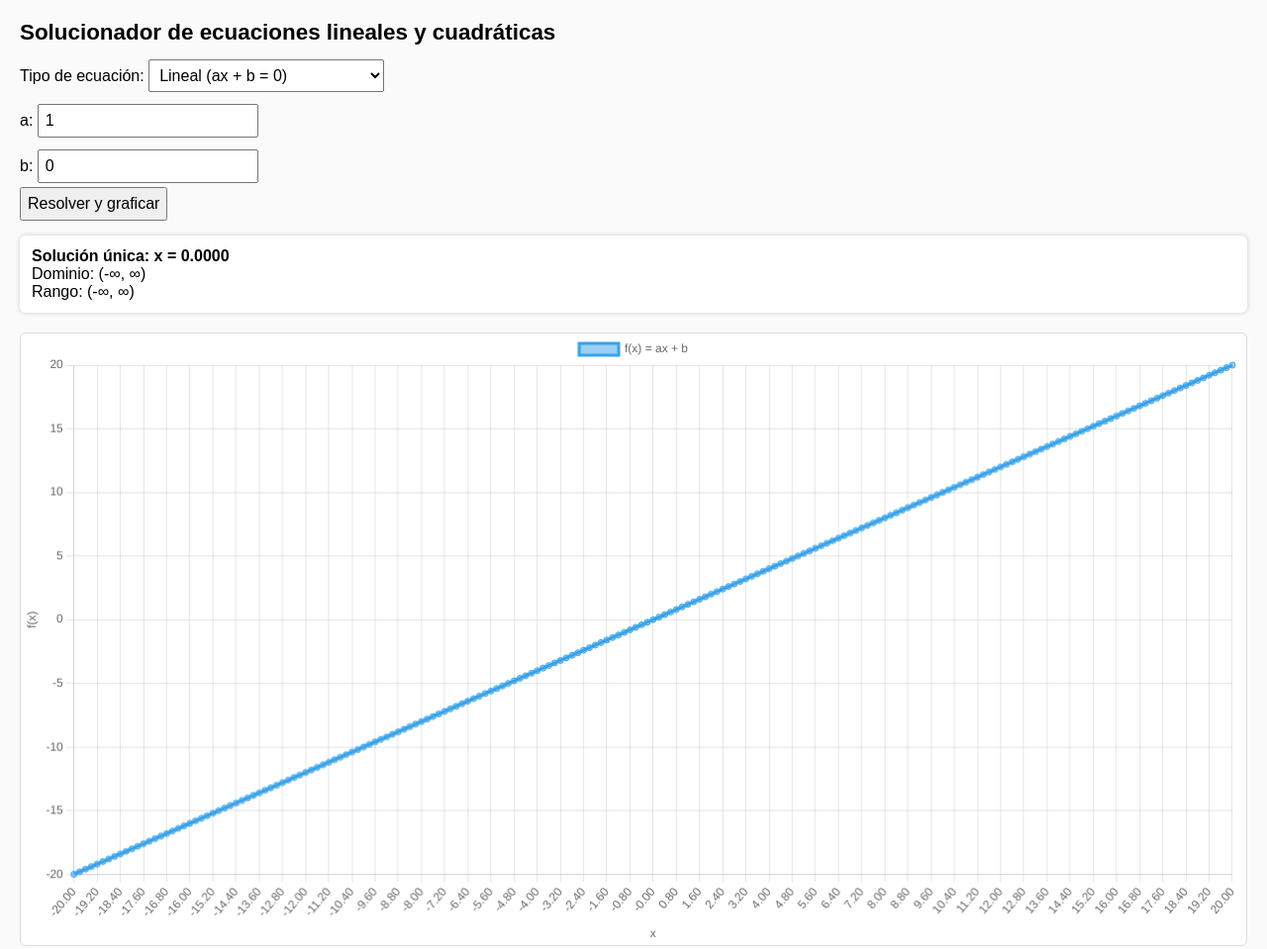
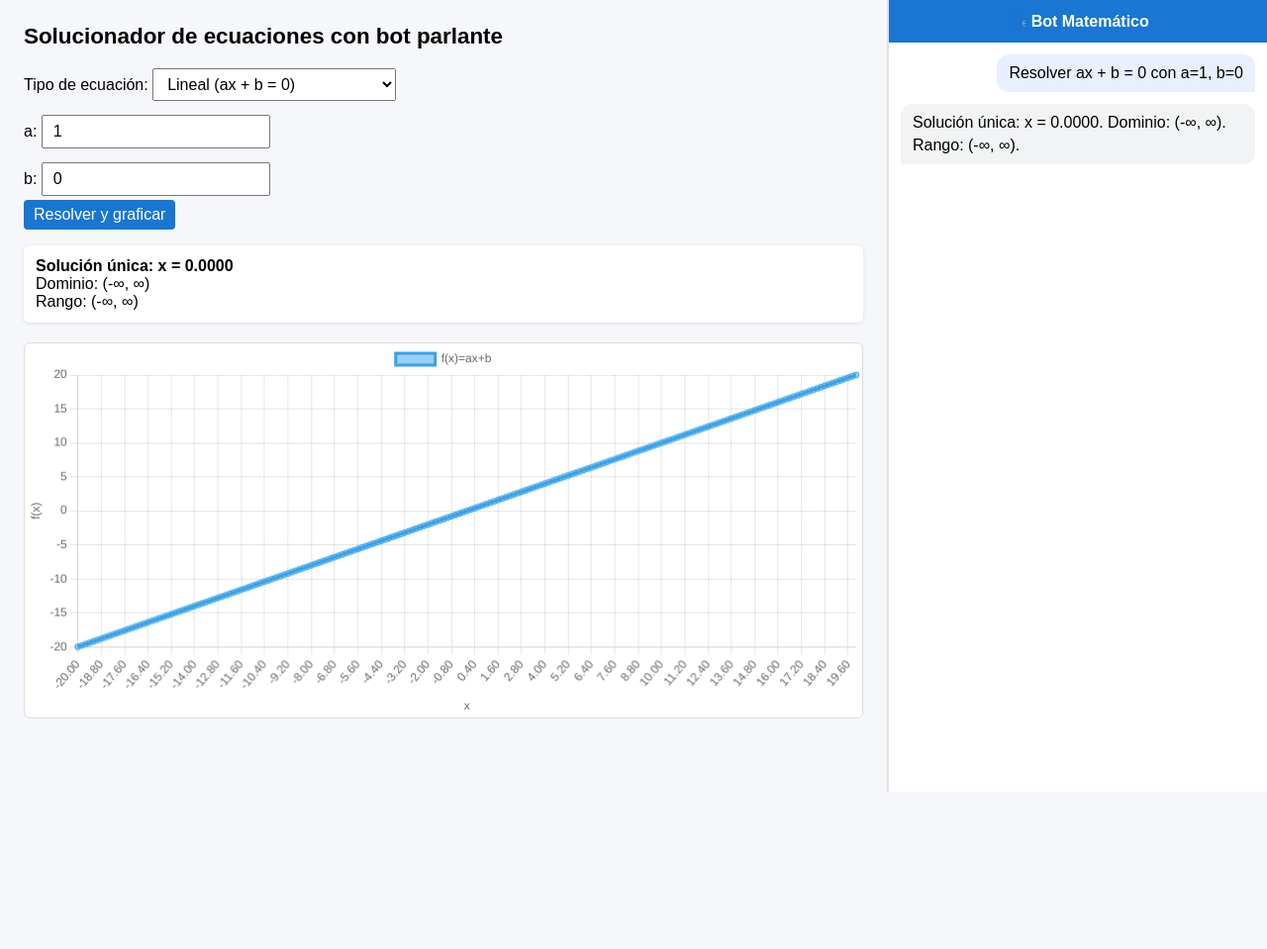
Before and after one commit to Nicolas2005593/Calculo, a plain HTML site: page index.html in a window 1280 px wide. Shown: the whole page at 99% size. After the commit the page ends 800 px from the top, so only its background shows below. Drawn offline with nearby package versions, Linux system fonts and the light colour scheme.

Commit message:
Update index.html

```diff
--- a/index.html
+++ b/index.html
@@ -2,21 +2,94 @@
 <html lang="es">
 <head>
   <meta charset="UTF-8">
-  <title>Solucionador y graficador de ecuaciones</title>
+  <title>Solucionador + Bot parlante</title>
   <script src="https://cdn.jsdelivr.net/npm/chart.js"></script>
   <style>
-    body{font-family:Arial,Helvetica,sans-serif;margin:20px;background:#fafafa}
-    h1{font-size:1.4rem;margin-bottom:10px}
-    label{display:block;margin-top:8px}
-    input,select,button{padding:6px;font-size:1rem;margin-top:4px}
-    #resultados{margin-top:15px;background:#fff;padding:12px;border-radius:6px;box-shadow:0 0 5px #ccc}
-    canvas{max-width:100%;background:#fff;border:1px solid #ddd;border-radius:6px;margin-top:20px}
+    *{box-sizing:border-box}
+    body{
+      font-family:Arial,Helvetica,sans-serif;
+      margin:0;
+      padding:0;
+      background:#f5f7fa;
+      display:flex;
+      min-height:100vh;
+    }
+    /* Panel principal */
+    .panel{
+      flex:1 1 70%;
+      padding:24px;
+    }
+    h1{margin-top:0;font-size:1.4rem}
+    label{display:block;margin-top:10px}
+    input,select,button{
+      padding:6px 10px;
+      font-size:1rem;
+      margin-top:4px
+    }
+    button{
+      cursor:pointer;
+      border:none;
+      background:#1976D2;
+      color:#fff;
+      border-radius:4px
+    }
+    button:hover{background:#145ca3}
+    #resultados{
+      margin-top:16px;
+      background:#fff;
+      padding:12px;
+      border-radius:6px;
+      box-shadow:0 1px 4px rgba(0,0,0,.1)
+    }
+    canvas{width:100%;max-height:380px;margin-top:20px;background:#fff;border:1px solid #ddd;border-radius:6px}
+
+    /* Chat bot */
+    .chat-container{
+      flex:1 1 30%;
+      border-left:2px solid #e0e0e0;
+      display:flex;
+      flex-direction:column;
+      background:#ffffff;
+    }
+    .chat-header{
+      background:#1976D2;
+      color:#fff;
+      padding:12px;
+      text-align:center;
+      font-weight:bold;
+    }
+    .chat-body{
+      flex:1;
+      padding:12px;
+      overflow-y:auto;
+    }
+    .msg{
+      margin-bottom:12px;
+      line-height:1.4;
+    }
+    .user{
+      text-align:right;
+    }
+    .user span{
+      background:#e8f0fe;
+      padding:8px 12px;
+      border-radius:12px 12px 0 12px;
+      display:inline-block;
+    }
+    .bot span{
+      background:#f1f3f4;
+      padding:8px 12px;
+      border-radius:12px 12px 12px 0;
+      display:inline-block;
+    }
   </style>
 </head>
 <body>
-  <h1>Solucionador de ecuaciones lineales y cuadráticas</h1>
 
-  <!-- Selección de tipo -->
+  <!-- Panel principal -->
+  <div class="panel">
+    <h1>Solucionador de ecuaciones con bot parlante</h1>
+
     <label>Tipo de ecuación:
       <select id="tipo">
         <option value="lineal">Lineal (ax + b = 0)</option>
@@ -24,120 +97,141 @@
       </select>
     </label>
 
-  <!-- Coeficientes -->
     <label>a: <input type="number" id="a" value="1" step="any"></label>
     <label>b: <input type="number" id="b" value="0" step="any"></label>
     <label id="cLabel" style="display:none;">c: <input type="number" id="c" value="0" step="any"></label>
 
     <button onclick="resolver()">Resolver y graficar</button>
 
-  <!-- Resultados -->
     <div id="resultados"></div>
+    <canvas id="grafico"></canvas>
+  </div>
 
-  <!-- Canvas para gráfico -->
-  <canvas id="grafico"></canvas>
+  <!-- Chat bot -->
+  <div class="chat-container">
+    <div class="chat-header">🗣️ Bot Matemático</div>
+    <div id="chat" class="chat-body">
+      <!-- Mensajes dinámicos -->
+    </div>
+  </div>
 
 <script>
-    const tipoSelect = document.getElementById('tipo');
-    const cLabel = document.getElementById('cLabel');
-    let chart;          // instancia de Chart.js
+  const tipoSelect   = document.getElementById('tipo');
+  const cLabel       = document.getElementById('cLabel');
+  const chatBody     = document.getElementById('chat');
+  const speechSynth  = window.speechSynthesis;
+  let chart; // gráfico Chart.js
 
-    // Mostrar/ocultar coeficiente c según el tipo
+  // Mostrar/ocultar coeficiente c
   tipoSelect.addEventListener('change', () => {
     cLabel.style.display = tipoSelect.value === 'cuadratica' ? 'block' : 'none';
   });
 
-    function resolver() {
+  // Añade un mensaje al chat
+  function addMessage(sender, text){
+    const div   = document.createElement('div');
+    div.className = `msg ${sender}`;
+    div.innerHTML = `<span>${text}</span>`;
+    chatBody.appendChild(div);
+    chatBody.scrollTop = chatBody.scrollHeight; // auto-scroll
+  }
+
+  // Función para hacer hablar al bot
+  function speak(text){
+    if(!'speechSynthesis' in window) return; // por si no soporta
+    const utter = new SpeechSynthesisUtterance(text);
+    utter.lang = 'es-ES';
+    utter.rate = 1;
+    speechSynth.cancel(); // corta cualquier voz anterior
+    speechSynth.speak(utter);
+  }
+
+  function resolver(){
     const a = parseFloat(document.getElementById('a').value);
     const b = parseFloat(document.getElementById('b').value);
     const tipo = tipoSelect.value;
-      const resultados = document.getElementById('resultados');
-      let c = 0, soluciones = '', rangoString = '';
+    let c = 0;
 
-      // Valida ‘a’ ≠ 0 para ambas ecuaciones
-      if (a === 0) {
+    // Validación
+    if(a === 0){
       alert('El coeficiente a no puede ser 0.');
       return;
     }
 
-      // Lineal
-      if (tipo === 'lineal') {
+    // Mensaje del usuario al chat
+    addMessage('user', `Resolver ${tipo === 'lineal' ? 'ax + b = 0' : 'ax² + bx + c = 0'} con a=${a}, b=${b}${tipo==='cuadratica'?`, c=${document.getElementById('c').value}`:''}`);
+
+    // Cálculos
+    let soluciones = '', rangoString = '', dominioString = 'Dominio: (-∞, ∞)';
+    if(tipo === 'lineal'){
       const x = -b / a;
       soluciones = `Solución única: x = ${x.toFixed(4)}`;
       rangoString = 'Rango: (-∞, ∞)';
-      }
-      // Cuadrática
-      else {
+    }else{
       c = parseFloat(document.getElementById('c').value);
-        const discriminante = b * b - 4 * a * c;
-
-        if (discriminante > 0) {
-          const x1 = (-b + Math.sqrt(discriminante)) / (2 * a);
-          const x2 = (-b - Math.sqrt(discriminante)) / (2 * a);
+      const D = b*b - 4*a*c;
+      if(D > 0){
+        const x1 = (-b + Math.sqrt(D)) / (2*a);
+        const x2 = (-b - Math.sqrt(D)) / (2*a);
         soluciones = `Dos soluciones reales: x₁ = ${x1.toFixed(4)}, x₂ = ${x2.toFixed(4)}`;
-        } else if (discriminante === 0) {
-          const x = -b / (2 * a);
+      }else if(D === 0){
+        const x = -b/(2*a);
         soluciones = `Una solución real doble: x = ${x.toFixed(4)}`;
-        } else {
-          const real = (-b / (2 * a)).toFixed(4);
-          const imag = (Math.sqrt(-discriminante) / (2 * a)).toFixed(4);
+      }else{
+        const real = (-b/(2*a)).toFixed(4);
+        const imag = (Math.sqrt(-D)/(2*a)).toFixed(4);
         soluciones = `Soluciones complejas: x = ${real} ± ${imag}i`;
       }
-
-        // Rango (para todo ℝ)
-        const yVertex = (-discriminante) / (4 * a);
-        rangoString = a > 0
-          ? `Rango: [${yVertex.toFixed(4)}, ∞)`
-          : `Rango: (-∞, ${yVertex.toFixed(4)}]`;
+      const yVertex = -D/(4*a);
+      rangoString = a>0 ? `Rango: [${yVertex.toFixed(4)}, ∞)` : `Rango: (-∞, ${yVertex.toFixed(4)}]`;
     }
 
-      // Dominios para polinomios: todo ℝ
-      const dominioString = 'Dominio: (-∞, ∞)';
-
-      // Mostrar resultados
-      resultados.innerHTML = `
+    // Mostrar texto en resultados
+    document.getElementById('resultados').innerHTML = `
       <strong>${soluciones}</strong><br>
       ${dominioString}<br>
       ${rangoString}
     `;
 
-      // -------------------------------------------------
-      // Generar datos para el gráfico en [-20, 20]
-      const xs = [];
-      const ys = [];
-      for (let x = -20; x <= 20; x += 0.2) {
-        const y = tipo === 'lineal'
-          ? a * x + b
-          : a * x * x + b * x + c;
+    // Graficar
+    generarGrafico(a,b,c,tipo);
+
+    // Mensaje del bot
+    const botText = `${soluciones}. ${dominioString}. ${rangoString}.`;
+    addMessage('bot', botText);
+    speak(botText); // lo dice en voz alta
+  }
+
+  function generarGrafico(a,b,c,tipo){
+    const xs=[], ys=[];
+    for(let x=-20;x<=20;x+=0.2){
+      const y = (tipo==='lineal') ? a*x + b : a*x*x + b*x + c;
       xs.push(x.toFixed(2));
       ys.push(y);
     }
-
-      // Si ya había un gráfico, destruirlo antes de crear uno nuevo
-      if (chart) chart.destroy();
-
-      chart = new Chart(document.getElementById('grafico'), {
-        type: 'line',
-        data: {
-          labels: xs,
-          datasets: [{
-            label: tipo === 'lineal' ? 'f(x) = ax + b' : 'f(x) = ax² + bx + c',
-            data: ys,
-            fill: false,
-            tension: 0.1
+    if(chart) chart.destroy();
+    chart = new Chart(document.getElementById('grafico'),{
+      type:'line',
+      data:{
+        labels:xs,
+        datasets:[{
+          label: tipo==='lineal'?'f(x)=ax+b':'f(x)=ax²+bx+c',
+          data:ys,
+          fill:false,
+          tension:0.15
         }]
       },
-        options: {
-          responsive: true,
-          scales: {
-            x: { title: { display: true, text: 'x' } },
-            y: { title: { display: true, text: 'f(x)' } }
+      options:{
+        responsive:true,
+        scales:{
+          x:{title:{display:true,text:'x'}},
+          y:{title:{display:true,text:'f(x)'}}
         }
       }
     });
   }
 
-    // Ejecuta una primera gráfica por defecto
+  // Primera ejecución por defecto
   resolver();
 </script>
 </body>
```
Lines whose indentation alone changed are shown as unchanged.
